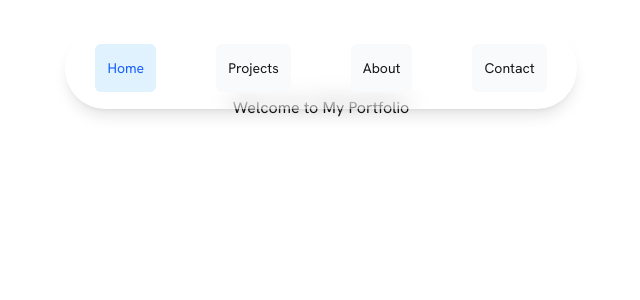
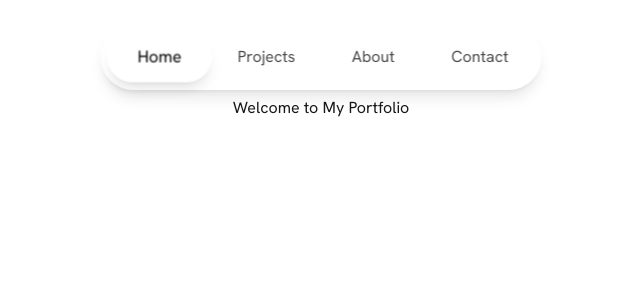
Before and after one commit to myavonbehren/portfolio, a Next.js app in the folder mya-portfolio/: page / in a window 1280 px wide. Shown: the top 300 px of the page, without its empty margins (319-959 px from the left). Built offline with nearby package versions, Linux system fonts and the light colour scheme.

Commit message:
Refactor Navbar and NavLinks components for improved structure and styling, adding active link highlighting and simplifying layout.

```diff
--- a/mya-portfolio/src/app/ui/navbar.tsx
+++ b/mya-portfolio/src/app/ui/navbar.tsx
@@ -1,39 +1,38 @@
-"use client"
-import Link from "next/link";
-import { useState } from "react";
-import { HiMenuAlt1 } from "react-icons/hi";
-import NavLinks from "./navlinks";
+'use client';
+
+import { usePathname } from 'next/navigation';
+import NavLinks from './navlinks';
 
 const Navbar = () => {
-    const [isOpen, setIsOpen] = useState(false);
+  const pathname = usePathname();
 
-    return (
-        <nav
-        className="
-            fixed top-0 left-1/2 -translate-x-1/2 w-2/5 max-w-7xl z-50 p-4
-            mt-7
-            flex items-center flex-col
-            rounded-full
-            bg-background/20  backdrop-blur-md border-b border-white/20
-            shadow-lg
-            md:rounded-full">
-        <div className="flex flex-col md:flex-row items-center gap-6 md:gap-8 lg:gap-15">
-                <NavLinks />
-        </div>
+  const navItems = [
+    { label: 'Home', href: '/' },
+    { label: 'Projects', href: '#projects' },
+    { label: 'About', href: '#about' },
+    { label: 'Contact', href: '#contact' }
+  ];
 
-        <div className="md:hidden">
-            <button onClick={() => setIsOpen(!isOpen)}>
-                <HiMenuAlt1 className="text-black size-7" />
-            </button>
-        </div>
+  return (
+    <nav className="fixed top-6 left-1/2 transform -translate-x-1/2 z-50">
 
-        {isOpen && (
-            <div>
-                <NavLinks />
-            </div>
-        )}
-        </nav>
-    )
-}
+ {/* Desktop Navbar */}
+      <div className="backdrop-blur-md bg-white/10 border border-white/20 rounded-full px-2 py-2 shadow-lg hidden md:flex">
+        <ul className="flex items-center space-x-1">
+          {navItems.map((item) => (
+            <NavLinks
+              key={item.label}
+              label={item.label}
+              href={item.href}
+              isActive={pathname === item.href}
+            />
+          ))}
+      </ul>
+      </div>
+
+
+    </nav>
+  );
+};
 
 export default Navbar;
--- a/mya-portfolio/src/app/ui/navlinks.tsx
+++ b/mya-portfolio/src/app/ui/navlinks.tsx
@@ -1,39 +1,44 @@
 'use client';
 
 import Link from 'next/link';
-import { usePathname } from 'next/navigation';
 import clsx from 'clsx';
 
-const links = [
-  { name: 'Home', href: '/' },
-  { name: 'Projects', href: '/projects' },
-  { name: 'About', href: '/about' },
-  { name: 'Contact', href: '/contact' },
-];
+interface NavLinksProps {
+    label: string;
+    href: string;
+    isActive: boolean;
+}
 
-export default function NavLinks() {
-  const pathname = usePathname();
+const NavLinks = ({ label, href, isActive }: NavLinksProps) => {
+    return (
+      <Link
+        href={href}
+        className={clsx(
+          // Base styles - equal width container
+          'relative px-6 py-3 rounded-full transition-all duration-300 ease-in-out',
+          'font-medium whitespace-nowrap min-w-[100px] flex items-center justify-center',
+          'focus:outline-none focus:ring-2 focus:ring-white/30',
+          'hidden md:flex',
 
-  return (
-    <>
-        {links.map((link) => {
-          const isActive = pathname === link.href;
+          // Active state - pill container with glassmorphism
+          isActive && [
+            'bg-white/20 text-black shadow-lg',
+            'backdrop-blur-sm',
+            'transform scale-105'
+          ],
 
-          return (
-          <Link
-            key={link.name}
-            href={link.href}
-            className={clsx(
-              'flex h-[48px] grow items-center justify-center gap-2 rounded-md bg-gray-50 p-3 text-sm font-medium hover:bg-sky-100 hover:text-blue-600 md:flex-none md:justify-start md:p-2 md:px-3',
-              {
-                'bg-sky-100 text-blue-600': isActive,
-              },
-            )}
-            >
-            <p className="hidden md:block">{link.name}</p>
-          </Link>
-        );
-      })}
-    </>
-  );
-}
+          // Inactive state
+          !isActive && [
+            'text-black/70 hover:text-white/90',
+            'hover:bg-white/10 hover:backdrop-blur-sm',
+            'hover:scale-102'
+          ]
+        )}
+      >
+        <span className="relative z-10">{label}</span>
+
+      </Link>
+    );
+  };
+
+  export default NavLinks;
```
